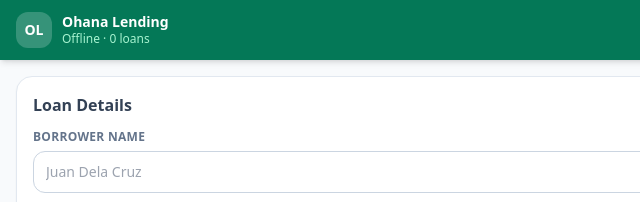
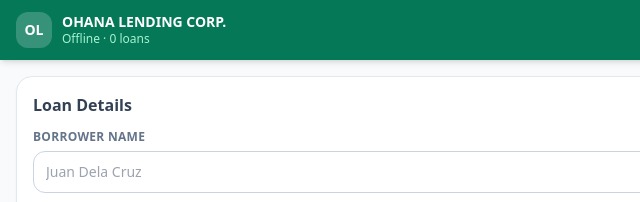
Before and after one commit to cristolintan/ohana-lending, a plain HTML site: page index.html in a window 1280 px wide. Shown: the top 202 px of the page, 0-640 px from the left. Drawn offline with nearby package versions, Linux system fonts and the light colour scheme.

Commit message:
Update 2nd

```diff
--- a/app.js
+++ b/app.js
@@ -233,7 +233,7 @@ function App() {
         <div className="flex items-center gap-2.5">
           <div className="w-9 h-9 rounded-xl bg-white/20 flex items-center justify-center font-bold text-sm">OL</div>
           <div>
-            <p className="font-bold text-sm leading-tight">Ohana Lending</p>
+            <p className="font-bold text-sm leading-tight">OHANA LENDING CORP.</p>
             <p className="text-emerald-200 text-xs">Offline · {db.loans.length} loans</p>
           </div>
         </div>
--- a/index.html
+++ b/index.html
@@ -3,12 +3,12 @@
 <head>
   <meta charset="UTF-8" />
   <meta name="viewport" content="width=device-width, initial-scale=1, viewport-fit=cover" />
-  <title>Ohana Lending</title>
+  <title>OHANA LENDING CORP.</title>
 
   <!-- PWA / iOS meta -->
   <meta name="apple-mobile-web-app-capable" content="yes" />
   <meta name="apple-mobile-web-app-status-bar-style" content="black-translucent" />
-  <meta name="apple-mobile-web-app-title" content="Ohana" />
+  <meta name="apple-mobile-web-app-title" content="OHANA LENDING CORP." />
   <link rel="apple-touch-icon" href="icons/icon-192.png" />
   <link rel="manifest" href="manifest.json" />
   <meta name="theme-color" content="#047857" />
```
